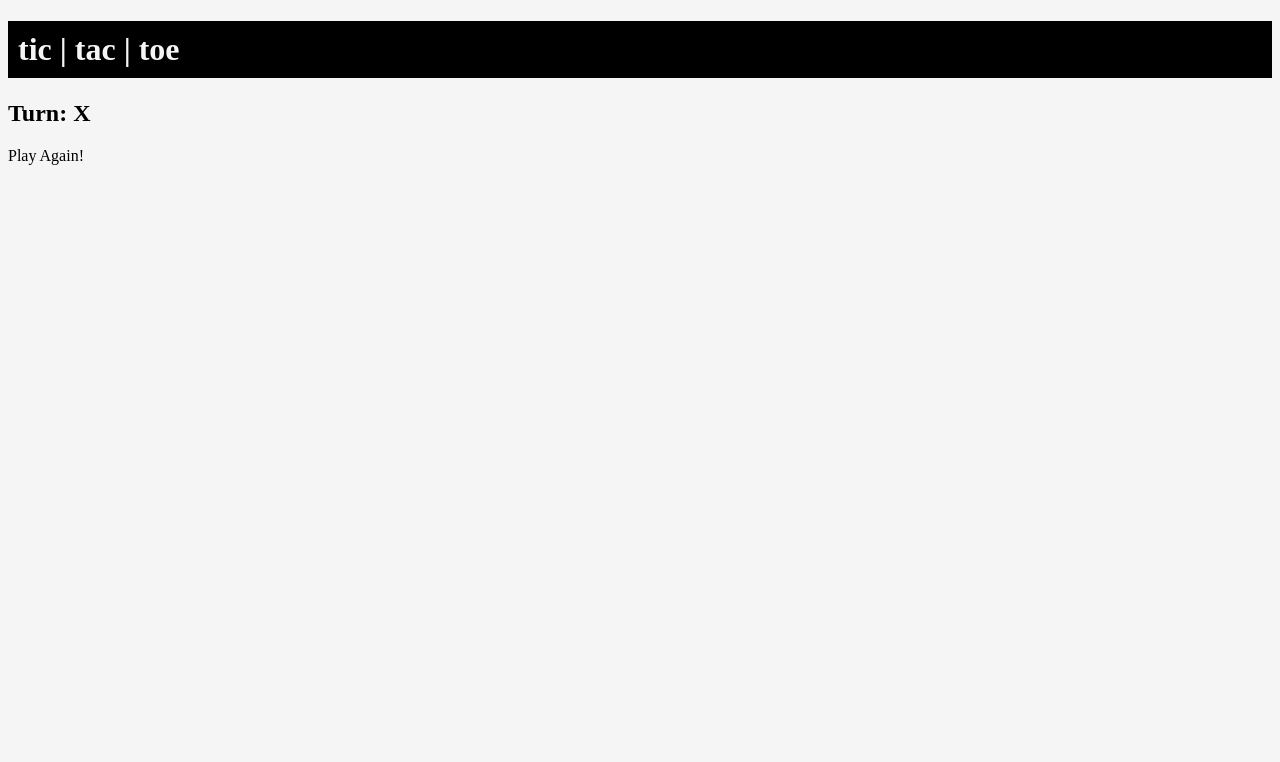
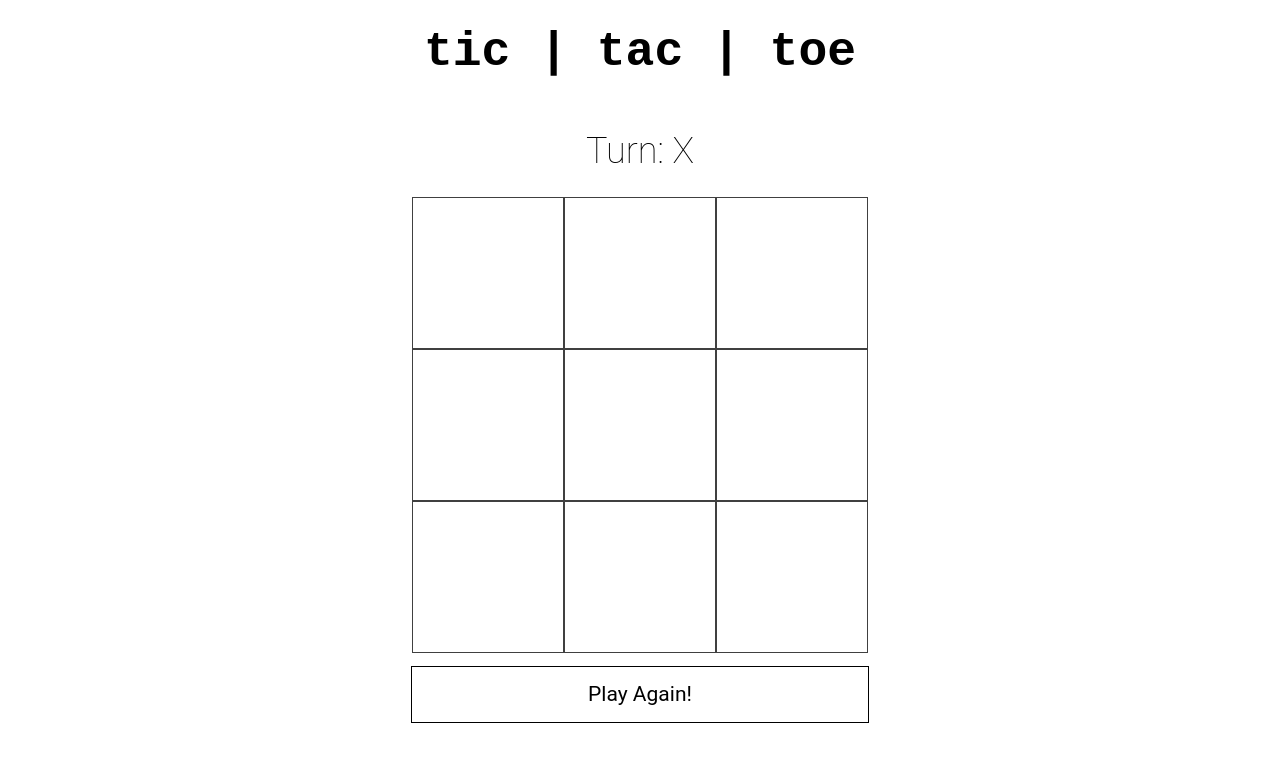
Before and after one commit to michaelthr33/tic-tac-toe, a plain HTML site: page index.html in a window 1280 px wide. Drawn offline with Linux system fonts and the light colour scheme.

Commit message:
css, js started

```diff
--- a/css/styles.css
+++ b/css/styles.css
@@ -1,7 +1,111 @@
-h1{
-  border: 10px solid black; background-color: black; color: whitesmoke;
+/*
+ * Sets the overall styles for the page. There aren't many. All text is
+ * centered, and the font is a monospaced Roboto (from Google).
+ */
+
+body {
+  text-align: center;
+  font-family: "Roboto", monospace;
 }
-button{border:1px solid steelblue;font-style: italic; color:steelblue}
-button:hover{border:1px solid lightslategrey;font-style: italic;color:lightslategrey}
-body{background-color: whitesmoke}
-head{background-color: black; border:10px solid black}
+
+/*
+ * The header has a different font than the rest of the page. It's the title, so
+ * it makes sense to make it a little different (and bigger).
+ */
+
+h1 {
+  margin: 0 auto;
+  font-family: "Major Mono Display", monospace;
+  font-size: 48px;
+  margin: 2%;
+}
+
+/*
+ * The subheader (which let's us know whose turn it is) is a little smaller and
+ * less prominent.
+ */
+
+h2 {
+  font-size: 36px;
+  font-weight: lighter;
+  margin: 2%;
+}
+
+/*
+ * The container is a flex-box, which is a powerful layout tool. It grows
+ * dyanamically, and allows us to position our elements with precision.
+ */
+
+.container {
+  display: flex;           /* set our display property to use flex-box */
+  justify-content: center; /* center container horizontally */
+  align-items: center;     /* center content vertically */
+}
+
+/*
+ * We want to display the subheader, board, and reset button in a single
+ * vertical column.
+ */
+
+.column {
+  height: 100%;
+  width: 100%;
+  flex-direction: column; /* align children in columns instead of rows */
+}
+
+/*
+ * This ensures that we get three rows of three squares, rather than a single
+ * row of nine squares.
+ */
+
+.wrap {
+  flex-wrap: wrap; /* tells container to drop down once it reaches max-width */
+  height: 456px;
+  width: 456px;
+}
+
+/*
+ * The square itself. We give it a specific size and border.
+ */
+
+.square {
+  border: 1px solid rgba(0, 0, 0, 0.75);
+  height: 150px;
+  user-select: none;
+  width: 150px;
+}
+
+/*
+ * And we give it a little flare when the user mouses over a square.
+ */
+
+.square:hover {
+  background-color: lightgray;
+  cursor: pointer;
+}
+
+/*
+ * The reset button sits just below the board.
+ */
+
+#reset-button {
+  background-color: white;
+  border: 1px solid black;
+  color: black;
+  font-size: 21px;
+  line-height: 55px;
+  margin: 1%;
+  text-align: center;
+  width: 456px;
+}
+
+/*
+ * And a little flare when the user mouses over the button. The color scheme
+ * switches (background and foreground).
+ */
+
+#reset-button:hover {
+  background-color: black;
+  color: white;
+  cursor: pointer;
+}
```
Also changed, not shown: js/app.js (+9 -0 lines).
